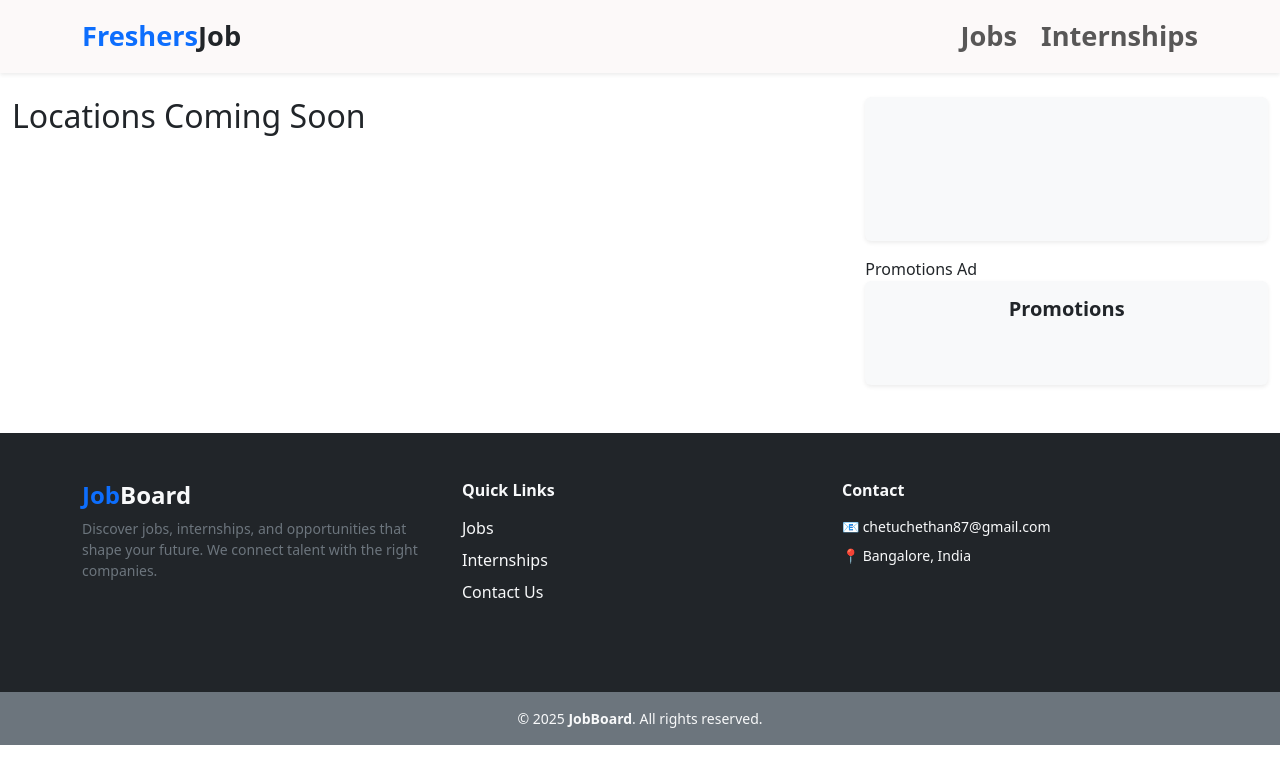
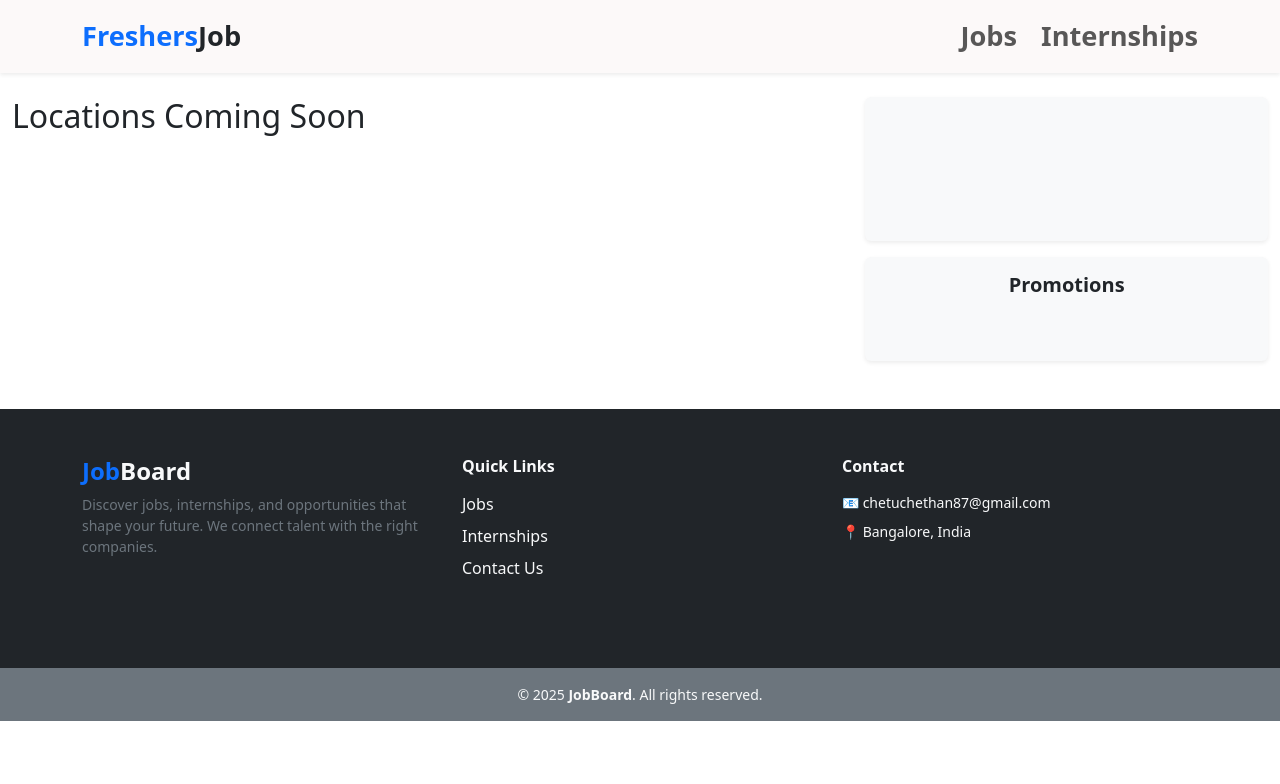
Before and after one commit to Chetu14321/freshersjobs.shop, a React (Create React App) app in the folder client/: page /locations in a window 1280 px wide. Shown: the top 784 px of the page. Built offline with nearby package versions, Linux system fonts and the light colour scheme; some icons are missing.

Commit message:
ui update

```diff
--- a/client/src/components/Sidebar.js
+++ b/client/src/components/Sidebar.js
@@ -19,7 +19,6 @@ export default function Sidebar() {
 
       </div>
 
-      Promotions Ad
 
 
       <div className="p-3 bg-light rounded shadow-sm text-center">
```
